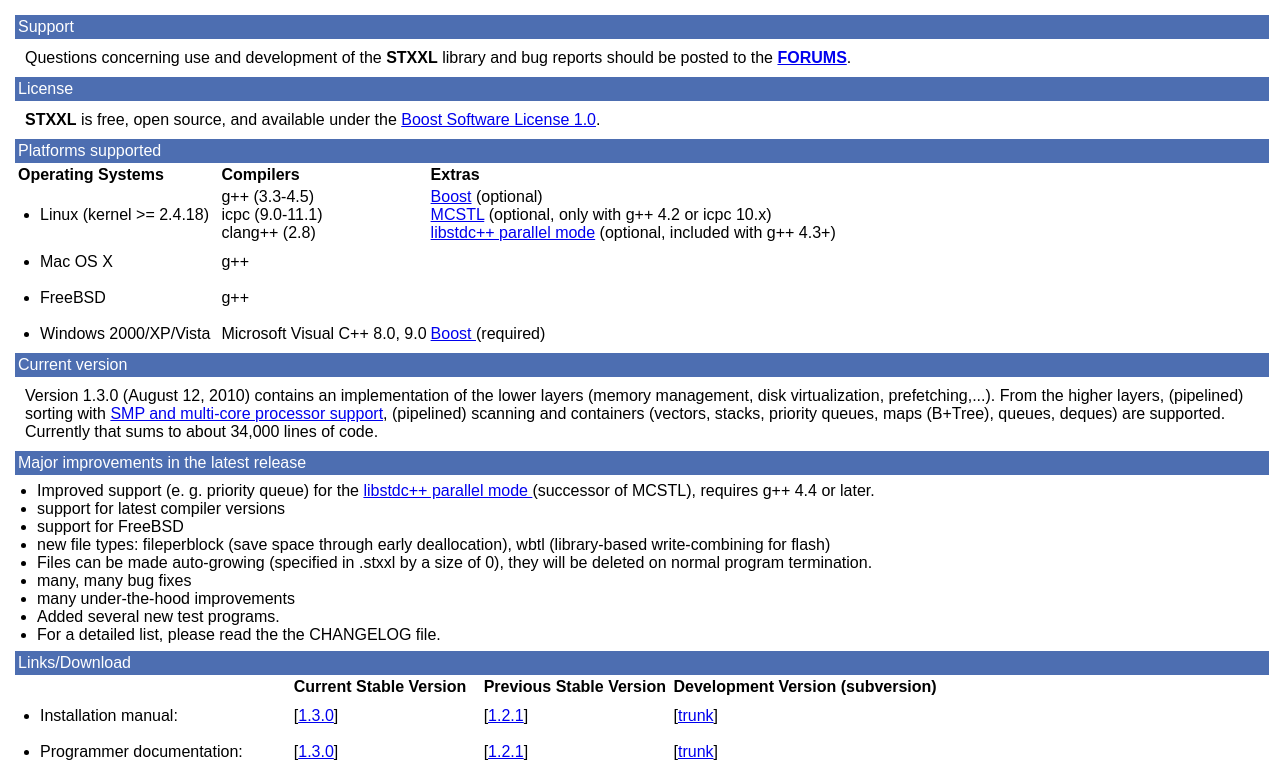
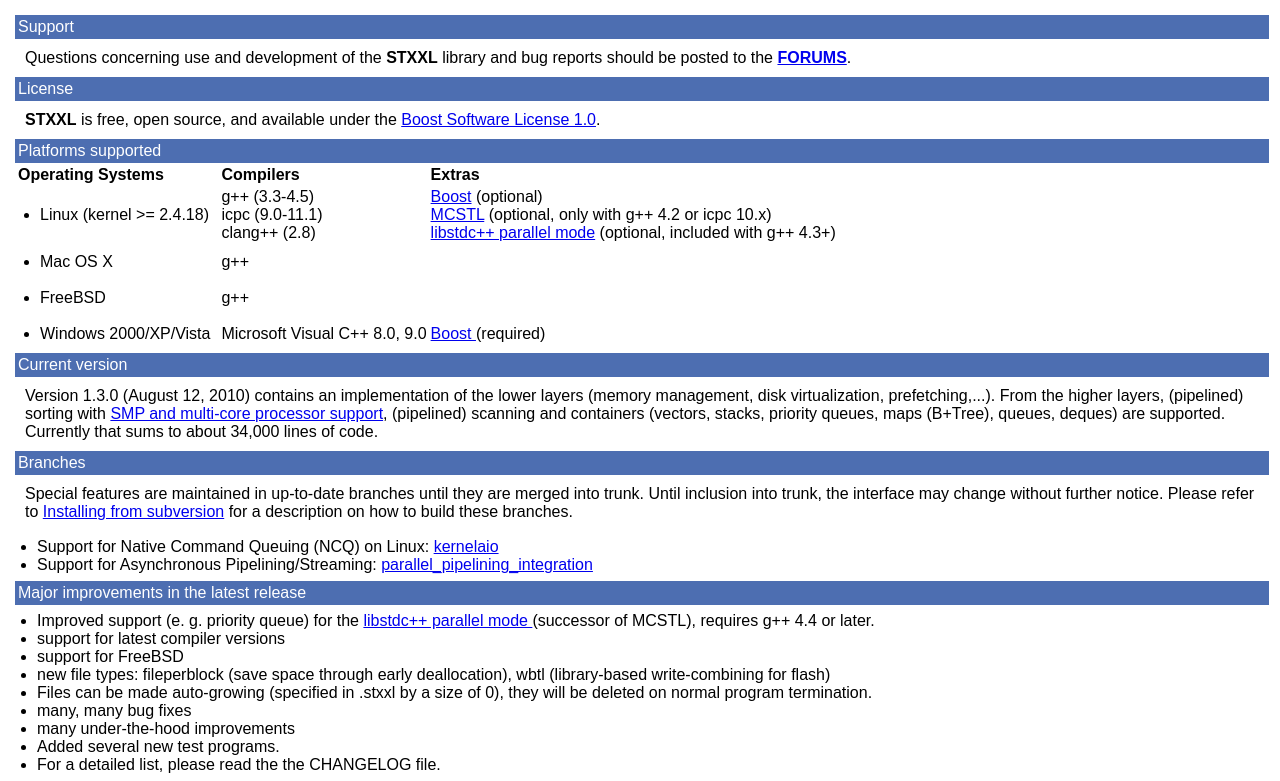
Before and after one commit to bingmann/stxxl-svn-import-archive, a plain HTML site: page homepage/index.html in a window 1280 px wide. Shown: the part 436-1217 px from the top of the page. Drawn offline with Linux system fonts and the light colour scheme; a script that the page names is missing.

Commit message:
Mention important branches.
git-svn-id: svn://svn.code.sf.net/p/stxxl/code/trunk@2751 4e380d45-d1fd-0310-85a7-d18ec86df0ad

```diff
--- a/homepage/index.html
+++ b/homepage/index.html
@@ -174,6 +174,22 @@
             Version 1.3.0 (August 12, 2010) contains an implementation of the lower layers (memory management, disk virtualization, prefetching,...). From the higher layers, (pipelined) sorting with <a href="http://algo2.iti.kit.edu/singler/mcstl/">SMP and multi-core processor support</a>, (pipelined) scanning and containers (vectors, stacks, priority queues, maps (B+Tree), queues, deques) are supported.
             Currently that sums to about 34,000 lines of code.
         </p>
+        <p class="whiteOnBlue">
+            Branches
+        </p>
+        <p class="ordinary">
+            Special features are maintained in up-to-date branches until they are merged into trunk.
+            Until inclusion into trunk, the interface may change without further notice.
+            Please refer to <a href="http://algo2.iti.kit.edu/stxxl/trunk/install-svn.html">Installing from subversion</a> for a description on how to build these branches.
+        </p>
+        <ul class="listPoint">
+            <li>
+                Support for Native Command Queuing (NCQ) on Linux: <a href="https://stxxl.svn.sourceforge.net/svnroot/stxxl/branches/kernelaio/">kernelaio</a>
+            </li>
+            <li>
+                Support for Asynchronous Pipelining/Streaming: <a href="https://stxxl.svn.sourceforge.net/svnroot/stxxl/branches/parallel_pipelining_integration/">parallel_pipelining_integration</a>
+            </li>
+        </ul>
         <p class="whiteOnBlue">
             Major improvements in the latest release
         </p>
```
